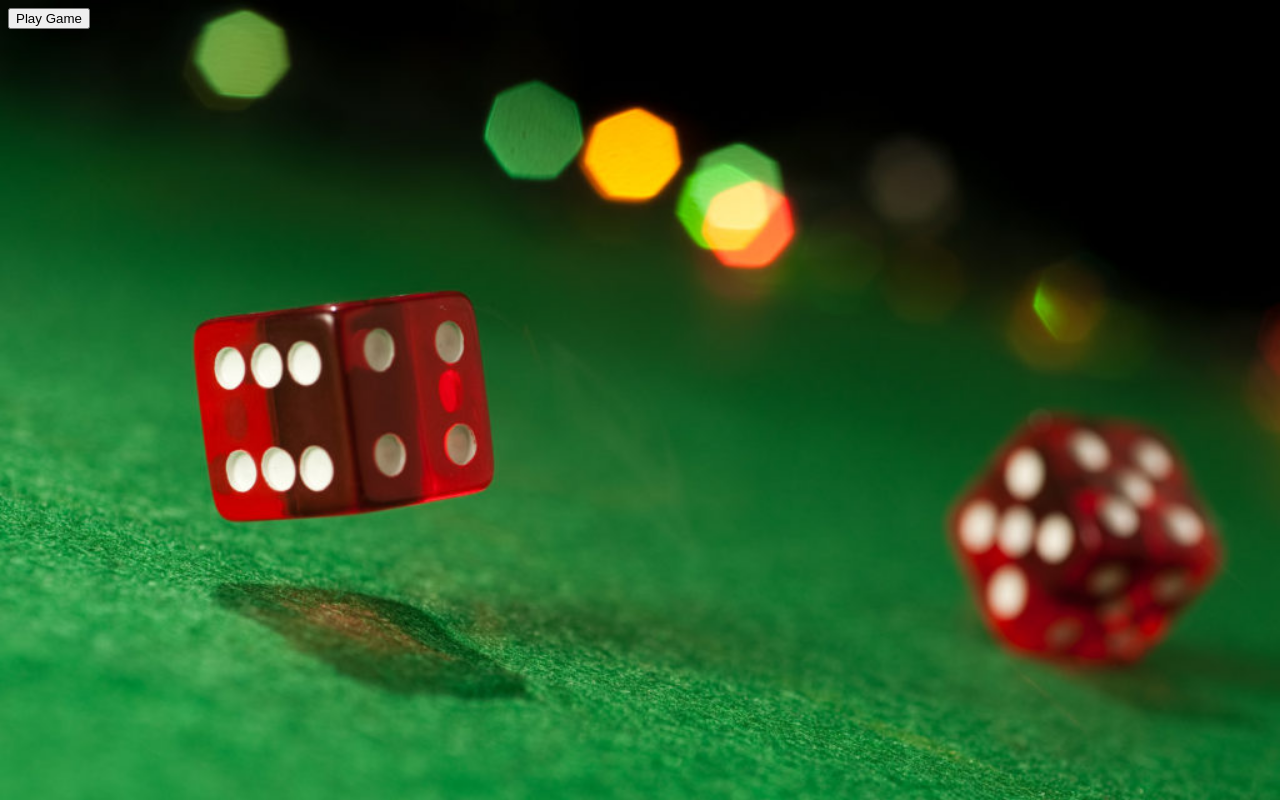
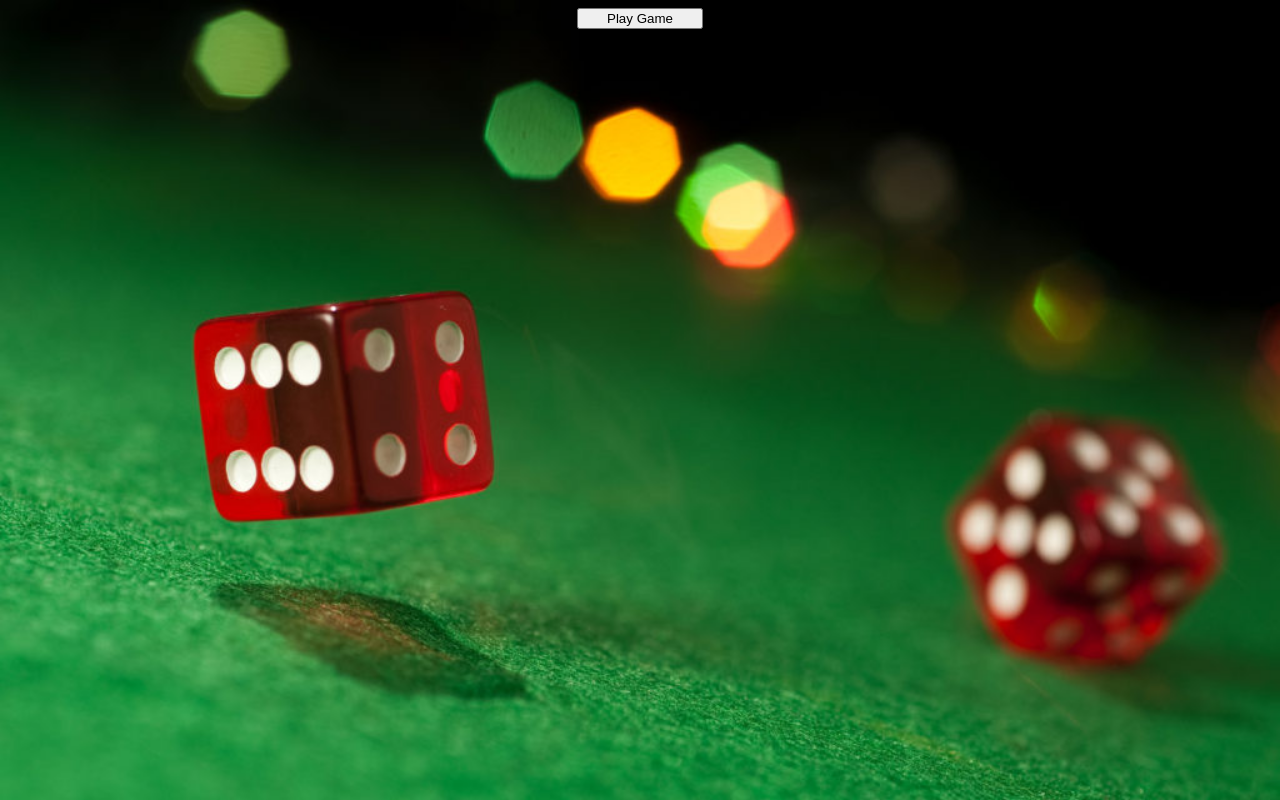
Before and after one commit to jaredburks/Dice, a plain HTML site: page index.html in a window 1280 px wide. Drawn offline with Linux system fonts and the light colour scheme.

Commit message:
Moved play button to html to add styles easily. Edited playButton function so it no longer creates button element

```diff
--- a/diceGame.js
+++ b/diceGame.js
@@ -232,22 +232,11 @@ function displayWin(){
 }
 
 function playButton(){
-	//Create button
-	var button = document.createElement("button");
-	button.innerHTML = "Play Game";
-	//Set button in body
-	var body = document.getElementsByTagName("body")[0];
-	body.appendChild(button);
-	//Button Clears Body elements(gif) then Starts Game
-	button.addEventListener("click", function(){
 		resetPage();
 		setTimeout(function(){startGame()}, 20);
-	});
 }
 
 function resetPage(){
 	var body = document.getElementsByTagName("body")[0]
 	document.body.removeChild(body.lastChild);
 }
-
-playButton();
--- a/diceGameStyles.css
+++ b/diceGameStyles.css
@@ -4,3 +4,9 @@
 	background-position: relative;
 	background-size: cover;
 }
+
+button{
+	display: block;
+	margin: auto;
+	width: 10%;
+}
--- a/index.html
+++ b/index.html
@@ -6,5 +6,6 @@
 </head>
 <body class="backgroundIndex">
 	<script src="diceGame.js"></script>
+	<button onclick="playButton()">Play Game</button>
 </body>
 </html>
```
